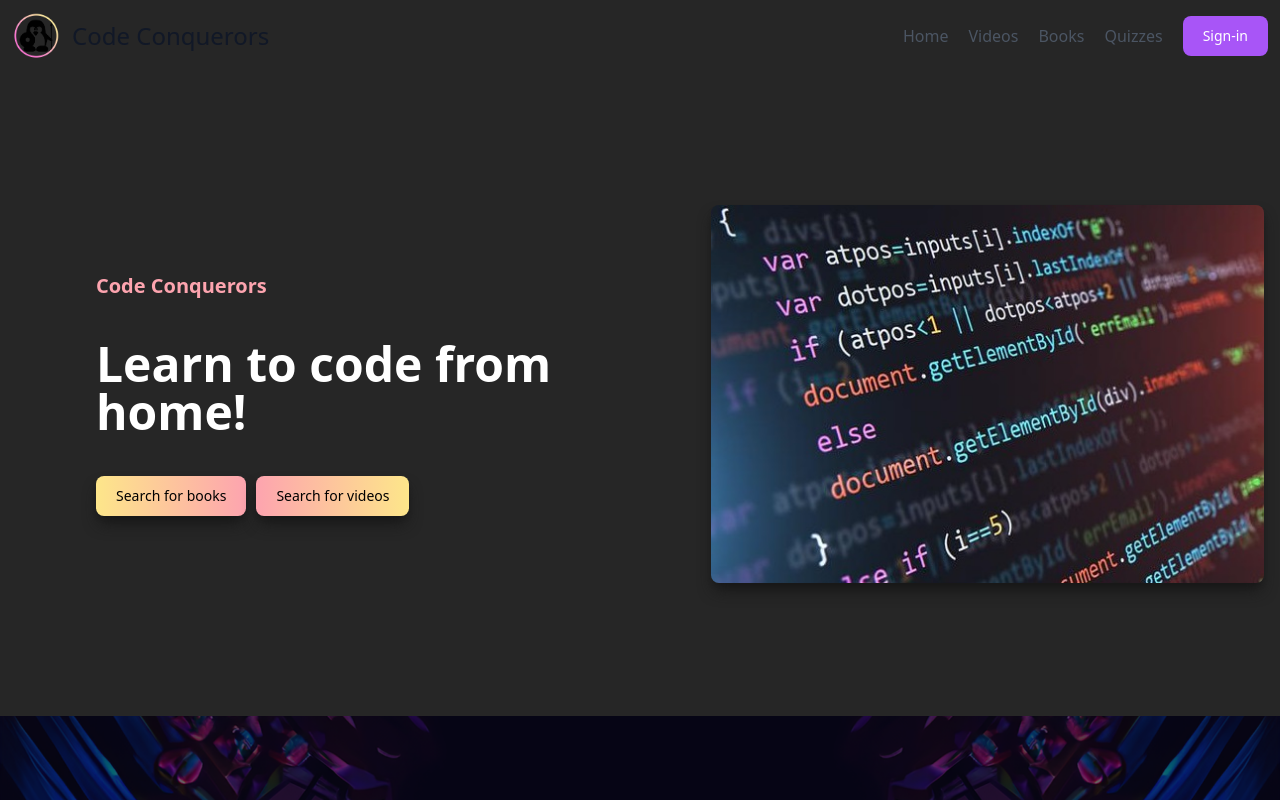
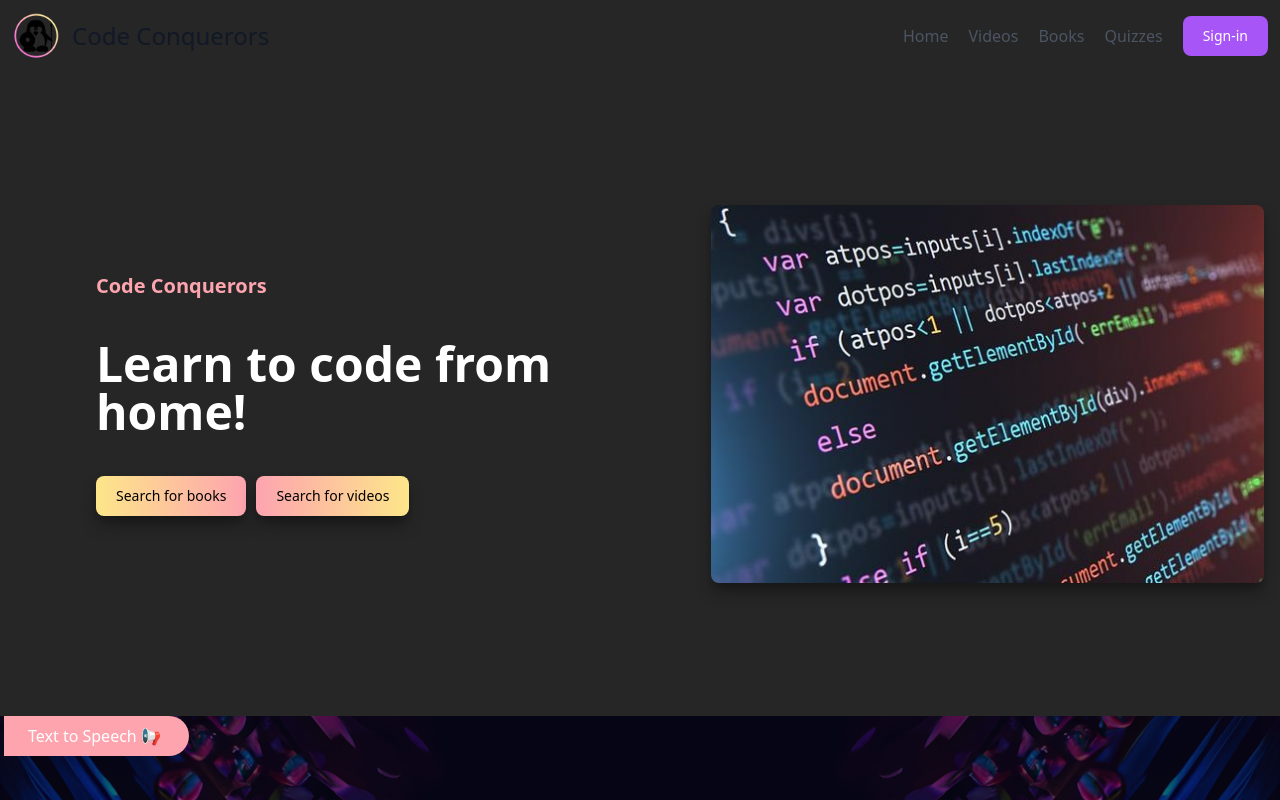
Before and after one commit to EpicIbby101/code-conquerors, a React (Create React App) app: page / in a window 1280 px wide. Shown: the top 800 px of the page. Built offline with nearby package versions, Linux system fonts and the light colour scheme; no server answers.

Commit message:
added a text to speecg feature

```diff
--- a/src/components/BookReading.jsx
+++ b/src/components/BookReading.jsx
@@ -101,10 +101,23 @@ const BookSearch = () => {
     return title;
   }
 
+  function textToSpeach(){
+
+    const text = ` Browse Our Vast Online Library of Books!
+      We've amassed a large collection of programming books to help you
+      get the most out of your studies. HTML, JavaScript, Python and
+      even React, we got it all. `
+    const value = new SpeechSynthesisUtterance(text);
+
+    window.speechSynthesis.speak(value)
+
+  }
+
   return (
     <div className="">
       <div className="lg:flex lg:flex-col space-y-4 ">
         <div className="bg-[url('../assets/Synth.png')] bg-no-repeat bg-cover bg-center pb-32 w-full">
+        <button className="bg-rose-300 hover:bg-rose-600 text-white p-2 rounded-r-full ml-1 px-6 pr-7 " onClick={textToSpeach}>Text to Speech 📢</button>
           <div className="lg:w-1/2 md:w-full sm:w-full mx-auto text-center ">
             <h2 className="text-4xl md:text-4xl sm:text-4xl font-bold mb-3 text-white mt-32">
               Browse Our Vast Online Library of Books!
--- a/src/components/youtubePage/SearchForm.js
+++ b/src/components/youtubePage/SearchForm.js
@@ -1,16 +1,28 @@
 
 import React from "react";
 
+
+function textToSpeach(){
+
+    <div>
+        <h2 className=" text-center text-4xl md:text-4xl sm:text-4xl font-bold mb-3 text-amber-200 mt-32" >Youtube Video Search</h2>
+        <p className="text-md text-center md:text-lg sm:text-lg mb-4 text-white" >
+            We have a large collection of suitable programming crash courses/tutorials to help you
+            get the most out of your studies as well.
+        </p>
+
+    </div>
+}
 
 function SearchForm(props) {
   return (
       <div className="lg:flex lg:flex-col space-y-4 bg-black">
         <div className="bg-[url('../assets/Synth.png')] bg-no-repeat bg-cover bg-center pb-32 w-full">
             {/* Header and paragraph below at the top of the page */}
-            <h2 className=" text-center text-4xl md:text-4xl sm:text-4xl font-bold mb-3 text-amber-200 mt-32">Youtube Video Search</h2>
+            <h2 className=" text-center text-4xl md:text-4xl sm:text-4xl font-bold mb-3 text-amber-200 mt-32" >Youtube Video Search</h2>
             <br>
             </br>
-            <p className="text-md text-center md:text-lg sm:text-lg mb-4 text-white">
+            <p className="text-md text-center md:text-lg sm:text-lg mb-4 text-white" >
                 We have a large collection of suitable programming crash courses/tutorials to help you
                 get the most out of your studies as well.
             </p>
@@ -33,7 +45,6 @@ function SearchForm(props) {
                     Search
                     </button>
 
-
                 </div>
                 <p className="text-white text-md md:text-lg sm:text-lg mb-4 mt-10 pl-10">
                         Video Results are presented below
--- a/src/components/youtubePage/SearchResultContainer.js
+++ b/src/components/youtubePage/SearchResultContainer.js
@@ -40,6 +40,16 @@ class SearchResultContainer extends Component {
 
       };
 
+      youtubeCinema = () => {
+        <div className="bg-neutral-800">
+
+
+        </div>
+      }
+
+
+
+
       render() {
         return (
             // SearchForm Component with props to use in the .js file
@@ -58,8 +68,9 @@ class SearchResultContainer extends Component {
 
                         <div key={result.id} className="col p-4 ml-15 flex center">
                             {/*                                                               v Problem FIXXEDDDD */}
-                            <iframe title="myFrame" width="560" height="315" src={baseURL + result.id.videoId} frameBorder="0" allowFullScreen></iframe>
+                            <iframe title="myFrame" width="560" height="315" src={baseURL + result.id.videoId} frameBorder="10" allowFullScreen></iframe>
                         </div>
+                        // button for fullscreen, button for comments on each.
 
                         ))}
                     </div>
```
